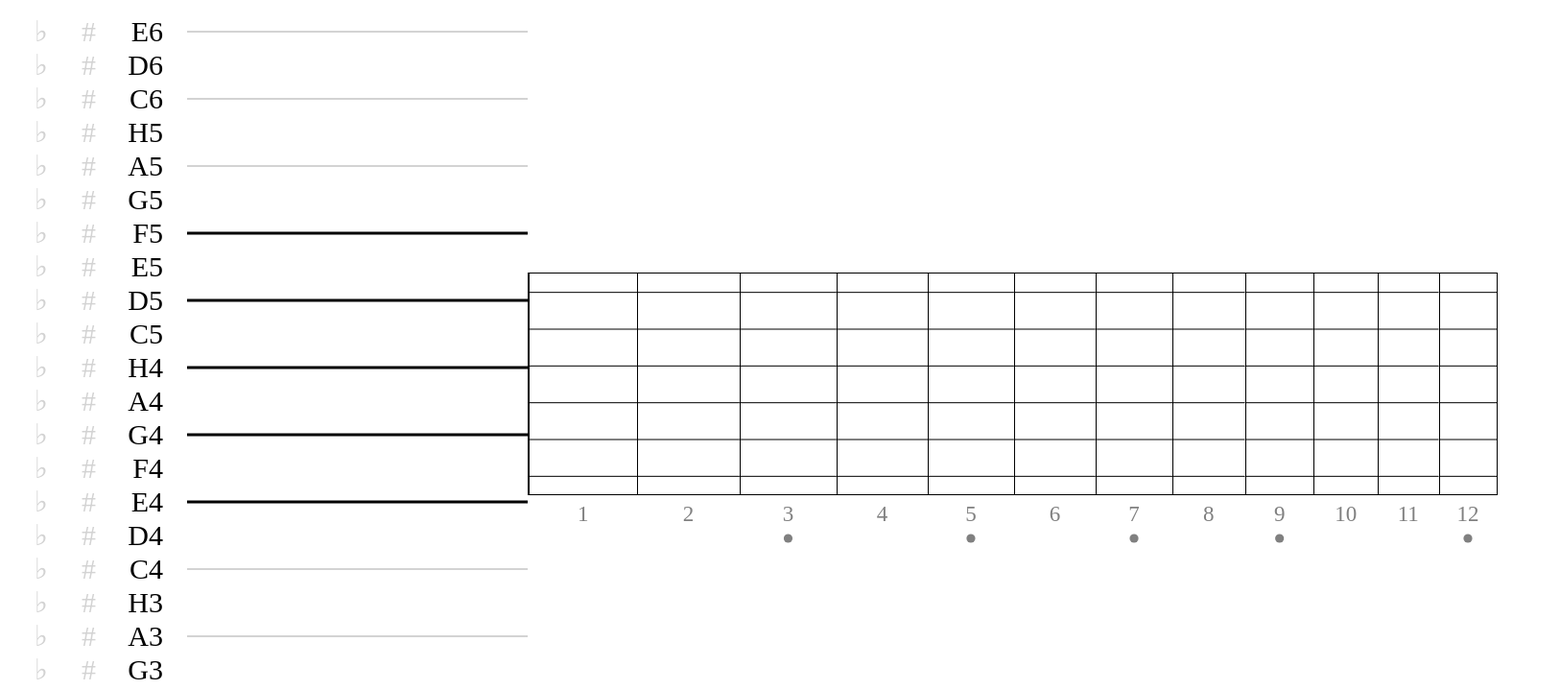
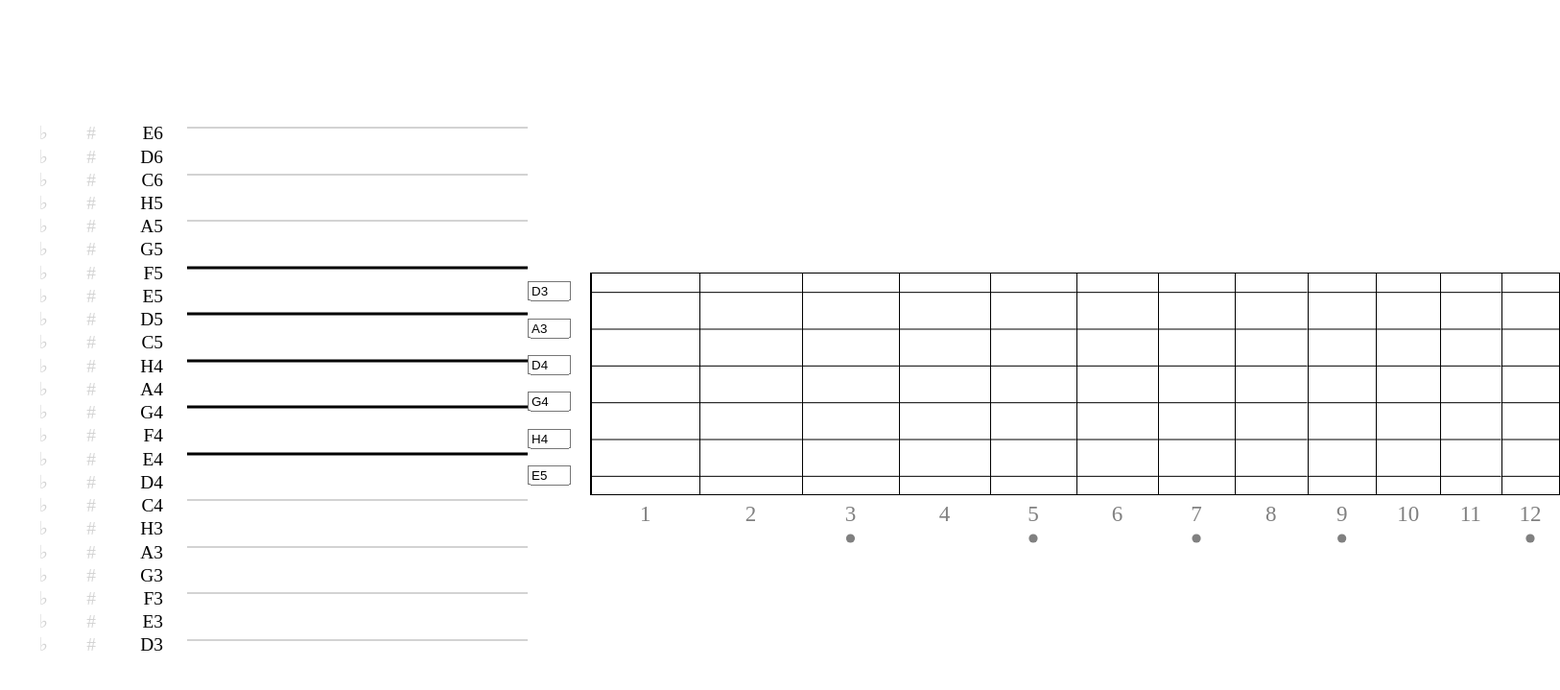
Before and after one commit to stockifab/GuitarAssistant, a React (Vite) app: page / in a window 1280 px wide. Shown: the top 719 px of the page at 96% size, 1626 px wide, since content can reach past the window. Built offline with nearby package versions, Linux system fonts and the light colour scheme.

Commit message:
add string tuning, dynamic staff size

```diff
--- a/src/App.tsx
+++ b/src/App.tsx
@@ -1,13 +1,13 @@
 import {Staff} from "./components/Staff/Staff.tsx";
 import {Fretboard, type FretboardState} from "./components/Fretboard/Fretboard.tsx";
-import {nameToPitchClass, type PitchClass, type StaffIdx} from "./utils/notes.ts";
+import {nameToPitchClass, type PitchClass, pitchClassToStaffIdx, type StaffIdx} from "./utils/notes.ts";
 import type {StaffLineState} from "./components/StaffLine/StaffLine.tsx";
-import {useState} from "react";
+import {useEffect, useMemo, useState} from "react";
 import {type FretboardString, FretboardVisualization} from "./lib/FretboardVisualization.ts";
 import styles from "./App.module.css"
 
 const GUITAR_TUNING = [
-    nameToPitchClass("E3"),
+    nameToPitchClass("D3"),
     nameToPitchClass("A3"),
     nameToPitchClass("D4"),
     nameToPitchClass("G4"),
@@ -18,6 +18,9 @@ const GUITAR_TUNING = [
 const FRET_COUNT = 12
 
 export function App() {
+    const [staffState, setStaffState] = useState(new Map<StaffIdx, StaffLineState>())
+    const [activeNotes, setActiveNotes] = useState<PitchClass[]>([])
+    const [tuning, setTuning] = useState<PitchClass[]>(GUITAR_TUNING)
     const [fretboardState, setFretboardState] = useState<FretboardState>({
         stringsCount: 6,
         fretCount: FRET_COUNT,
@@ -25,7 +28,7 @@ export function App() {
         stringsHighlights: new Map(),
     })
 
-    function onStaffChange(staffState: Map<StaffIdx, StaffLineState>) {
+    useEffect(() => {
         let highlightedNotes: PitchClass[] = []
 
         for (const [_, state] of staffState) {
@@ -34,16 +37,35 @@ export function App() {
             }
         }
 
-        const newState = new FretboardVisualization(GUITAR_TUNING as FretboardString[], FRET_COUNT)
-            .noteDots(highlightedNotes)
-            .stringHighlight(highlightedNotes)
+        setActiveNotes(highlightedNotes)
+    }, [staffState]);
+
+    useEffect(() => {
+        const newState = new FretboardVisualization(tuning as FretboardString[], FRET_COUNT)
+            .noteDots(activeNotes)
+            .stringHighlight(activeNotes)
             .toFretboardState()
 
         setFretboardState(newState)
-    }
+    }, [activeNotes, tuning]);
+
+    const {startStaffIdx, endStaffIdx} = useMemo(() => {
+        return {
+            startStaffIdx: pitchClassToStaffIdx(Math.min(...tuning) - 1 as PitchClass),
+            endStaffIdx: pitchClassToStaffIdx(Math.max(...tuning) + fretboardState.fretCount as PitchClass),
+        }
+    }, [tuning, fretboardState])
 
     return <div className={styles.main}>
-        <Staff startStaffIdx={-13 as StaffIdx} endStaffIdx={9 as StaffIdx} isOutOfBounds={(idx: StaffIdx) => idx > 4 || idx < -6} onStaffChange={onStaffChange}/>
-        <Fretboard initialWidth={120} height={230} fretboardState={fretboardState}/>
+        <Staff startStaffIdx={startStaffIdx}
+               endStaffIdx={endStaffIdx}
+               isOutOfBounds={(idx: StaffIdx) => idx > 4 || idx < -6}
+               staffState={staffState}
+               setStaffState={setStaffState}/>
+        <Fretboard initialWidth={120}
+                   height={230}
+                   fretboardState={fretboardState}
+                   tuning={tuning}
+                   setTuning={setTuning}/>
     </div>
 }
--- /dev/null
+++ b/src/components/Fret/Fret.module.css
@@ -0,0 +1,3 @@
+.fretContainer {
+    overflow: visible;
+}
--- /dev/null
+++ b/src/components/Fret/Fret.tsx
@@ -0,0 +1,69 @@
+import type {FretIdx, StringIdx} from "../../lib/FretboardVisualization.ts";
+import type {DotProps, FretboardState} from "../Fretboard/Fretboard.tsx";
+import {Fragment, useMemo} from "react";
+import styles from "./Fret.module.css";
+
+export type FretProps = {
+    height: number;
+    width: number;
+    fret: FretIdx;
+    state: FretboardState;
+}
+
+function showFretboardMarker(fretIdx: FretIdx) {
+    if (fretIdx % 12 == 0) return true;
+    if ((fretIdx + 1) % 12 == 0 || (fretIdx - 1) % 12 == 0) return false;
+
+    return (fretIdx + 1) % 2 == 0
+}
+
+export function Fret({height, width, fret, state}: FretProps) {
+    const fontSize = height / 10
+
+    const dotsToShow: Map<StringIdx, DotProps> = useMemo(() => {
+        const stringToDot: Map<StringIdx, DotProps> = new Map()
+
+        for (const fretDot of state.dots.get(fret) ?? []) {
+            stringToDot.set(fretDot.stringIdx, fretDot)
+        }
+
+        return stringToDot
+    }, [state])
+
+    function getStringYOffset(stringIdx: StringIdx) {
+        return height / (state.stringsCount) * stringIdx + height / (state.stringsCount * 2)
+    }
+
+    function getStringColor(stringIdx: StringIdx) {
+        return state.stringsHighlights.get(stringIdx)?.color ?? "black"
+    }
+
+    function isStringHighlighted(stringIdx: StringIdx) {
+        return state.stringsHighlights.get(stringIdx) !== undefined
+    }
+
+    return <svg width={width} height={height} className={styles.fretContainer}>
+        <rect width="1"
+              height={height}
+              fill="black"
+        />
+
+        {[...Array(state.stringsCount)].map((_, stringIdx) =>
+            <Fragment key={stringIdx}>
+                <rect width={width}
+                      height={isStringHighlighted(stringIdx as StringIdx) ? 6 : 1}
+                      fill={getStringColor(stringIdx as StringIdx)}
+                      y={getStringYOffset(stringIdx as StringIdx) - (isStringHighlighted(stringIdx as StringIdx) ? 3 : 0)}
+                />
+                {dotsToShow.get(stringIdx as StringIdx) &&
+                    <circle cx={width / 2} r={fontSize / 3} cy={getStringYOffset(stringIdx as StringIdx)}
+                            fill={dotsToShow.get(stringIdx as StringIdx)!.color}/>
+                }
+            </Fragment>
+        )}
+
+        <text x={width / 2} y={height + fontSize + fontSize / 5} textAnchor="middle" fontSize={fontSize}
+              fill="gray">{fret}</text>
+        {showFretboardMarker(fret) && <circle cx={width / 2} r={fontSize / 5} cy={height + fontSize * 2} fill="gray"/>}
+    </svg>
+}
--- /dev/null
+++ b/src/components/FretStringTuner/FretStringTuner.module.css
@@ -0,0 +1,14 @@
+.fretStringTunerContainer {
+    position: relative;
+    width: 45px;
+}
+
+.fretStringTuner {
+    position: absolute;
+    transform: translateY(-50%);
+}
+
+.fretStringTuner input {
+    box-sizing: border-box;
+    width: 100%;
+}
--- /dev/null
+++ b/src/components/FretStringTuner/FretStringTuner.tsx
@@ -0,0 +1,56 @@
+import type {StringIdx} from "../../lib/FretboardVisualization.ts";
+import styles from "./FretStringTuner.module.css";
+import type {FretboardState} from "../Fretboard/Fretboard.tsx";
+import {nameToPitchClass, type PitchClass, pitchClassToName} from "../../utils/notes.ts";
+import {useState} from "react";
+
+type FretProps = {
+    height: number;
+    state: FretboardState;
+    tuning: PitchClass[];
+    setTuning: (tuning: PitchClass[]) => void;
+}
+
+export function FretStringTuner({height, state, tuning, setTuning}: FretProps) {
+    const [tuningInput, setTuningInput] = useState<string[]>(tuning.map(pitchClassToName))
+
+
+    function getStringYOffset(stringIdx: StringIdx) {
+        return height / (state.stringsCount) * stringIdx + height / (state.stringsCount * 2)
+    }
+
+    const onStringTuningChange = (stringIdx: StringIdx) => (e: React.ChangeEvent<HTMLInputElement>) => {
+        const newTuningInput = [...tuningInput]
+        newTuningInput[stringIdx] = e.target.value
+        setTuningInput(newTuningInput)
+        if (nameToPitchClass(e.target.value)) {
+            const newTuning = [...tuning]
+            newTuning[stringIdx] = nameToPitchClass(e.target.value)!
+            setTuning(newTuning)
+        }
+    }
+
+    const onStringTuningBlur = (stringIdx: StringIdx) => (e: React.FocusEvent<HTMLInputElement>) => {
+        if (!nameToPitchClass(e.target.value)) {
+            const newTuningInput = [...tuningInput]
+            newTuningInput[stringIdx] = pitchClassToName(tuning[stringIdx])
+            setTuningInput(newTuningInput)
+        }
+    }
+
+    return <div style={{
+        height: height
+    }} className={styles.fretStringTunerContainer}>
+        {[...Array(state.stringsCount)].map((_, stringIdx) =>
+            <div key={stringIdx}
+                 className={styles.fretStringTuner}
+                 style={{
+                     top: getStringYOffset(stringIdx as StringIdx),
+                 }}
+            >
+                <input value={tuningInput[stringIdx]} onChange={onStringTuningChange(stringIdx as StringIdx)}
+                       onBlur={onStringTuningBlur(stringIdx as StringIdx)}/>
+            </div>
+        )}
+    </div>
+}
--- a/src/components/Fretboard/Fretboard.module.css
+++ b/src/components/Fretboard/Fretboard.module.css
@@ -1,9 +1,11 @@
 .fretboardContainer {
+    display: flex;
+    width: min-content;
+    gap: 20px;
+}
+
+.fretboardFretContainer {
     display: flex;
     border: 1px solid black;
     width: min-content;
 }
-
-.fretContainer {
-    overflow: visible;
-}
--- a/src/components/Fretboard/Fretboard.tsx
+++ b/src/components/Fretboard/Fretboard.tsx
@@ -1,8 +1,10 @@
 import styles from "./Fretboard.module.css"
-import {Fragment, useMemo} from "react";
 import type {FretIdx, StringIdx} from "../../lib/FretboardVisualization.ts";
+import {Fret} from "../Fret/Fret.tsx";
+import {FretStringTuner} from "../FretStringTuner/FretStringTuner.tsx";
+import type {PitchClass} from "../../utils/notes.ts";
 
-type DotProps = {
+export type DotProps = {
     stringIdx: StringIdx;
     color: string;
 }
@@ -14,78 +16,18 @@ export type FretboardState = {
     stringsHighlights: Map<StringIdx, { color: string }>
 }
 
-type FretProps = {
-    height: number;
-    width: number;
-    fret: FretIdx;
-    state: FretboardState;
-}
-
-function showFretboardMarker(fretIdx: FretIdx) {
-    if (fretIdx % 12 == 0) return true;
-    if ((fretIdx + 1) % 12 == 0 || (fretIdx - 1) % 12 == 0) return false;
-
-    return (fretIdx + 1) % 2 == 0
-}
-
-function Fret({height, width, fret, state}: FretProps) {
-    const fontSize = height / 10
-
-    const dotsToShow: Map<StringIdx, DotProps> = useMemo(() => {
-        const stringToDot: Map<StringIdx, DotProps> = new Map()
-
-        for (const fretDot of state.dots.get(fret) ?? []) {
-            stringToDot.set(fretDot.stringIdx, fretDot)
-        }
-
-        return stringToDot
-    }, [state])
-
-    function getStringYOffset(stringIdx: StringIdx) {
-        return height / (state.stringsCount) * stringIdx + height / (state.stringsCount * 2)
-    }
-
-    function getStringColor(stringIdx: StringIdx) {
-        return state.stringsHighlights.get(stringIdx)?.color ?? "black"
-    }
-
-    function isStringHighlighted(stringIdx: StringIdx) {
-        return state.stringsHighlights.get(stringIdx) !== undefined
-    }
-
-    return <svg width={width} height={height} className={styles.fretContainer}>
-        <rect width="1"
-              height={height}
-              fill="black"
-        />
-
-        {[...Array(state.stringsCount)].map((_, stringIdx) =>
-            <Fragment key={stringIdx}>
-                <rect width={width}
-                      height={isStringHighlighted(stringIdx as StringIdx) ? 6 : 1}
-                      fill={getStringColor(stringIdx as StringIdx)}
-                      y={getStringYOffset(stringIdx as StringIdx) - (isStringHighlighted(stringIdx as StringIdx) ? 3 : 0)}
-                />
-                {dotsToShow.get(stringIdx as StringIdx) &&
-                    <circle cx={width / 2} r={fontSize / 3} cy={getStringYOffset(stringIdx as StringIdx)}
-                            fill={dotsToShow.get(stringIdx as StringIdx)!.color}/>
-                }
-            </Fragment>
-        )}
-
-        <text x={width / 2} y={height + fontSize + fontSize / 5} textAnchor="middle" fontSize={fontSize} fill="gray">{fret}</text>
-        {showFretboardMarker(fret) && <circle cx={width / 2} r={fontSize / 5} cy={height + fontSize * 2} fill="gray"/>}
-    </svg>
-}
-
 type FretboardProps = {
     initialWidth: number;
     height: number;
     fretboardState: FretboardState;
+    tuning: PitchClass[];
+    setTuning: (tuning: PitchClass[]) => void;
 }
 
-export function Fretboard({initialWidth, height, fretboardState}: FretboardProps) {
+export function Fretboard({initialWidth, height, fretboardState, tuning, setTuning}: FretboardProps) {
     return <div className={styles.fretboardContainer}>
+        <FretStringTuner height={height} state={fretboardState} tuning={tuning} setTuning={setTuning} />
+        <div className={styles.fretboardFretContainer}>
             {[...Array(fretboardState.fretCount)].map((_, fretIdx) =>
                 <Fret
                     key={fretIdx}
@@ -96,4 +38,5 @@ export function Fretboard({initialWidth, height, fretboardState}: FretboardProps
                 />
             )}
         </div>
+    </div>
 }
--- a/src/components/Staff/Staff.tsx
+++ b/src/components/Staff/Staff.tsx
@@ -2,22 +2,21 @@ import styles from "./Staff.module.css"
 import {MouseContextProvider} from "../../contexts/MousePositionContext.tsx";
 import {StaffLine, type StaffLineState} from "../StaffLine/StaffLine.tsx";
 import type {StaffIdx} from "../../utils/notes.ts";
-import {useRef} from "react";
 
 
 type StaffProps = {
-    startStaffIdx: StaffIdx;
-    endStaffIdx: StaffIdx;
-    onStaffChange: (states: Map<StaffIdx, StaffLineState>) => void;
+    startStaffIdx: StaffIdx; // index of the bottommost staff line
+    endStaffIdx: StaffIdx; // index of the topmost staff line
     isOutOfBounds: (idx: StaffIdx) => boolean;
+    staffState: Map<StaffIdx, StaffLineState>;
+    setStaffState: (states: Map<StaffIdx, StaffLineState>) => void;
 }
 
-export function Staff({startStaffIdx, endStaffIdx, onStaffChange, isOutOfBounds}: StaffProps) {
-    const staffState = useRef(new Map<StaffIdx, StaffLineState>())
-
+export function Staff({startStaffIdx, endStaffIdx, staffState, setStaffState, isOutOfBounds}: StaffProps) {
     const handleOnChange = (staffIdx: StaffIdx) => function (state: StaffLineState) {
-        staffState.current.set(staffIdx, state)
-        onStaffChange(staffState.current)
+        const newStaffState = new Map(staffState)
+        newStaffState.set(staffIdx, state)
+        setStaffState(newStaffState)
     }
 
     return (
@@ -30,6 +29,7 @@ export function Staff({startStaffIdx, endStaffIdx, onStaffChange, isOutOfBounds}
                                    staffIdx={(endStaffIdx - i) as StaffIdx}
                                    onChange={handleOnChange((endStaffIdx - i) as StaffIdx)}
                                    outOfBounds={isOutOfBounds(endStaffIdx - i as StaffIdx)}
+                                   totalLines={Math.abs(startStaffIdx - endStaffIdx)}
                         />
                     ))}
                 </MouseContextProvider>
--- a/src/components/StaffLine/StaffLine.module.css
+++ b/src/components/StaffLine/StaffLine.module.css
@@ -6,7 +6,6 @@
 
 /* Note Selector */
 .noteSelector {
-    height: 35px;
     width: 100%;
     position: relative;
     cursor: pointer;
@@ -16,7 +15,6 @@
 /* Note SVG */
 .noteSVG {
     position: absolute;
-    height: 100%;
     z-index: 10;
     pointer-events: none;
     overflow: visible;
--- a/src/components/StaffLine/StaffLine.tsx
+++ b/src/components/StaffLine/StaffLine.tsx
@@ -17,9 +17,10 @@ type StaffLineProps = {
     staffIdx: StaffIdx;
     onChange: (state: StaffLineState) => void;
     outOfBounds: boolean;
+    totalLines: number;
 }
 
-export function StaffLine({line, staffIdx, onChange, outOfBounds}: StaffLineProps) {
+export function StaffLine({line, staffIdx, onChange, outOfBounds, totalLines}: StaffLineProps) {
     const [showNote, setShowNote] = useState<boolean>(false)
     const [modifier, setModifier] = useState<-1 | 0 | 1>(0);
     // offset of the note from the left side of the staff line
@@ -30,6 +31,7 @@ export function StaffLine({line, staffIdx, onChange, outOfBounds}: StaffLineProp
     const staffLineRef = useRef<HTMLDivElement | null>(null);
     const noteRef = useRef<SVGEllipseElement | null>(null);
     const pitchClass = useMemo(() => staffIdxToPitchClass(staffIdx) + modifier as PitchClass, [staffIdx, modifier])
+    const [lineHeigh, setLineHeight] = useState(10)
 
     useEffect(() => {
         if (showNote || !staffLineRef.current || !noteRef.current || !mousePosition[0]) {
@@ -49,6 +51,16 @@ export function StaffLine({line, staffIdx, onChange, outOfBounds}: StaffLineProp
         onChange({showNote, modifier, naturalPitchClass: staffIdxToPitchClass(staffIdx)})
     }, [showNote, modifier, staffIdx]);
 
+    useEffect(() => {
+        const handleResize = () => {
+            setLineHeight(document.body.clientHeight / (totalLines + 10))
+        }
+        handleResize()
+
+        window.addEventListener("resize", handleResize)
+        return () => window.removeEventListener("resize", handleResize)
+    }, [totalLines])
+
     function toggleNote() {
         setShowNote(!showNote)
     }
@@ -61,9 +73,13 @@ export function StaffLine({line, staffIdx, onChange, outOfBounds}: StaffLineProp
         }
     }
 
-    return <div className={styles.staffLineContainer}>
+    return <div className={styles.staffLineContainer} style={{
+        height: lineHeigh,
+    }}>
         {/* Pre- NoteSelector */}
-        <div className={styles.preNoteSelector}>
+        <div className={styles.preNoteSelector} style={{
+            fontSize: lineHeigh * 0.8
+        }}>
             <p className={clsx(modifier == -1 && styles.active)} onClick={() => toggleModifier(-1)}>♭</p>
             <p className={clsx(modifier == 1 && styles.active)} onClick={() => toggleModifier(1)}>#</p>
             <p className={styles.lineNoteNameText}>{pitchClassToName((staffIdxToPitchClass(staffIdx) + modifier) as PitchClass)}</p>
@@ -74,7 +90,7 @@ export function StaffLine({line, staffIdx, onChange, outOfBounds}: StaffLineProp
              className={clsx(styles.noteSelector, line && styles.linedStaffLine, outOfBounds && styles.outOfBounds)}
              onClick={toggleNote}>
             <svg className={clsx(styles.noteSVG)}>
-                <ellipse rx="45" ry="35" cx={noteXOffset} cy="17.5"
+                <ellipse rx={lineHeigh * 1.5} ry={lineHeigh} cx={noteXOffset} cy={lineHeigh / 2}
                          className={clsx(styles.note, showNote && styles.activeNote)} ref={noteRef}
                          fill={noteToColor(pitchClass)}/>
             </svg>
--- a/src/utils/notes.ts
+++ b/src/utils/notes.ts
@@ -3,6 +3,7 @@ import {invertMap} from "./mapUtils.ts";
 /**
  * Represents a pitch class.
  * C5 is defined with a pitch class of 0, subtract or add 1 for each halftone.
+ * Deeper notes have smaller pitch classes.
  */
 export type PitchClass = number & { readonly __brand: unique symbol }
 /**
@@ -11,6 +12,9 @@ export type PitchClass = number & { readonly __brand: unique symbol }
  */
 export type StaffIdx = number & { readonly __brand: unique symbol }
 
+/**
+ * Maps the index on a staff to its Pitch Class without modifiers
+ */
 const STAFF_IDX_TO_NATURAL_PITCH_CLASS: Map<number, PitchClass> = new Map([
     [0, 0],
     [1, 2],
@@ -20,6 +24,7 @@ const STAFF_IDX_TO_NATURAL_PITCH_CLASS: Map<number, PitchClass> = new Map([
     [5, 9],
     [6, 11],
 ]) as Map<number, PitchClass>
+const NATURAL_PITCH_CLASS_TO_STAFF_IDX = invertMap(STAFF_IDX_TO_NATURAL_PITCH_CLASS)
 const NATURAL_PITCH_CLASSES = [...STAFF_IDX_TO_NATURAL_PITCH_CLASS.values()]
 
 const STAFF_PITCH_CLASS_TO_NAME: Map<PitchClass, string> = new Map([
@@ -56,6 +61,14 @@ function normalizeOctaves<T extends number>(num: T, octaveSize: number): { norma
     return {normalized, octavesShifted};
 }
 
+function removeModifier(pitchClass: PitchClass) {
+    const {normalized, octavesShifted} = normalizeOctaves(pitchClass, 12)
+    if (!NATURAL_PITCH_CLASSES.includes(normalized)) {
+        return removeModifier(pitchClass - 1 as PitchClass)
+    }
+    return normalized + 12 * -octavesShifted as PitchClass
+}
+
 /**
  * Retrieves the base name corresponding to a given pitch class.
  * The base name is the name of the *normalized* note without modifiers (sharp or flat).
@@ -64,8 +77,8 @@ function normalizeOctaves<T extends number>(num: T, octaveSize: number): { norma
  * @return {string} The base name associated with the provided pitch class.
  */
 function getBaseName(pitchClass: PitchClass): string {
-    const {normalized} = normalizeOctaves(pitchClass, 12)
-    return (STAFF_PITCH_CLASS_TO_NAME.get(normalized) ?? STAFF_PITCH_CLASS_TO_NAME.get((normalized - 1) as PitchClass))!
+    const {normalized} = normalizeOctaves(removeModifier(pitchClass), 12)
+    return (STAFF_PITCH_CLASS_TO_NAME.get(normalized))!
 }
 
 /**
@@ -78,6 +91,12 @@ export function staffIdxToPitchClass(staffIdx: StaffIdx): PitchClass {
     let {normalized, octavesShifted} = normalizeOctaves(staffIdx, 7);
 
     return (STAFF_IDX_TO_NATURAL_PITCH_CLASS.get(normalized % 7)! + 12 * -octavesShifted) as PitchClass
+}
+
+export function pitchClassToStaffIdx(pitchClass: PitchClass): StaffIdx {
+    let {normalized, octavesShifted} = normalizeOctaves(removeModifier(pitchClass), 12);
+
+    return (NATURAL_PITCH_CLASS_TO_STAFF_IDX.get(normalized % 12 as PitchClass)! + 7 * -octavesShifted) as StaffIdx
 }
 
 /**
```
Lines whose indentation alone changed are shown as unchanged.
